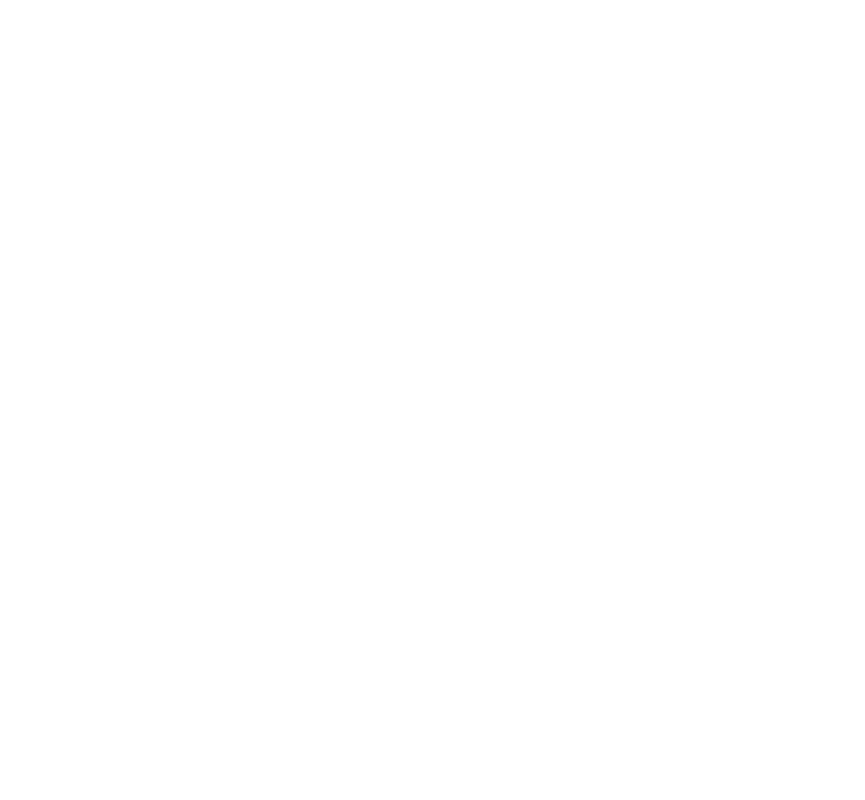
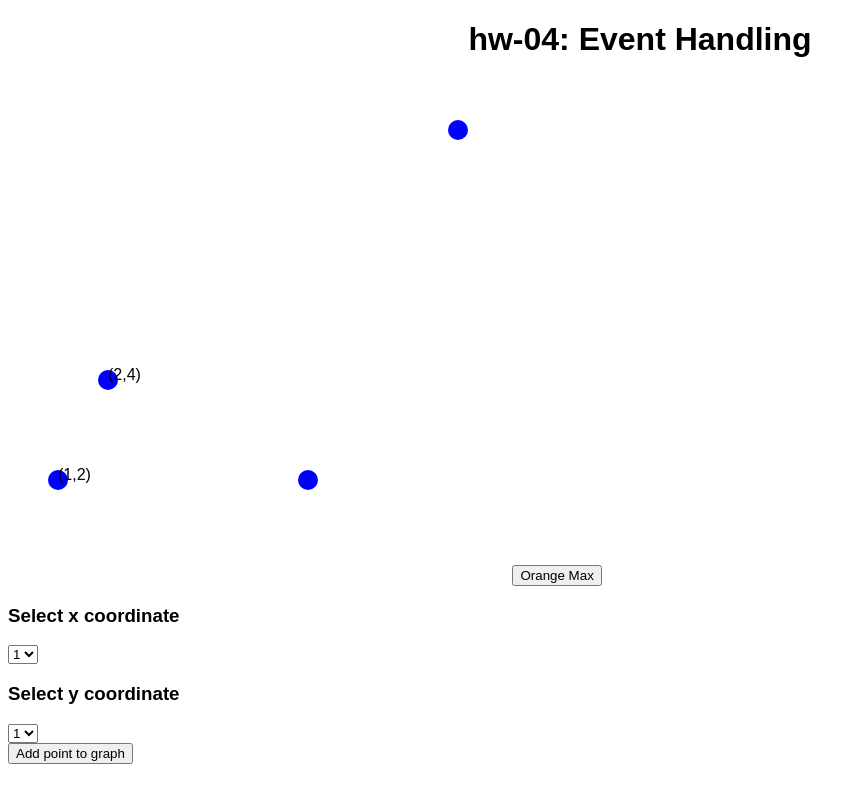
Before and after one commit to DS4200-S23-Class/hw-04-mahek-vedant, a plain HTML site: page index.html in a window 1280 px wide. Shown: the whole page, without its empty margins (0-865 px from the left). Drawn offline with Linux system fonts and the light colour scheme.

Commit message:
update 1

```diff
--- a/index.html
+++ b/index.html
@@ -3,12 +3,62 @@
 
 <head>
     <meta charset=utf-8/>
+    <link rel="stylesheet" href="style.css">
+    <script src="main.js"></script>
+    <title>hw-04</title>
+
 </head>
 
 
 <body>
 
 
+
+<h1 class="centered"> hw-04: Event Handling </h1>
+
+
+<div class="left">
+    <div>
+
+        <svg id="frame">
+            <circle cx="50" cy="400" r="10"/>
+            <text x="50" y="400">(1,2)</text>
+            <circle cx="100" cy="300" r="10"/>
+            <text x="100" y="300">(2,4)</text>
+            <circle cx="300" cy="400" r="10"/>
+            <circle cx="450" cy="50" r="10"/>
+        </svg>
+
+        <button type="button" id="subButton2">Orange Max</button>
+
+    </div>
+</div>
+
+  <div class="right">
+    <div class="dropdown">
+        <h3> Select x coordinate</h3>
+        <select id="x">
+        <option value = "1"> 1 </option>
+        <option value = "2"> 2 </option>
+        <option value = "3"> 3 </option>
+    </select>
+    </div>
+
+    <div class="dropdown">
+        <h3> Select y coordinate</h3>
+        <select id="y">
+        <option value = "1"> 1 </option>
+        <option value = "2"> 2 </option>
+        <option value = "3"> 3 </option>
+    </select>
+    </div>
+
+    <button type="button" id="point-button">Add point to graph</button>
+
+
+</div>
+
+
 </body>
 
 </html>
--- /dev/null
+++ b/main.js
@@ -0,0 +1,21 @@
+
+
+document.getElementById("point-button").button.addEventListener("click", function() {
+    let xval = document.getElementById("x").value;
+    let yval = document.getElementById("y").value;
+
+    let svg =  document.getElementById("frame")
+    point = document.createElement()
+
+});
+
+
+
+
+function clickPoint() {
+
+    let maxPt = document.getElementById("max");
+
+    maxPt.classList.toggle("border");
+
+}
--- /dev/null
+++ b/style.css
@@ -0,0 +1,43 @@
+* {
+    font-family: Arial;
+
+}
+
+.centered {
+	text-align: center;
+}
+
+.column {
+    float: left;
+}
+
+.left {
+    width: 60%;
+}
+
+.right {
+    width: 40%;
+}
+
+
+#frame {
+    width: 500px;
+    height: 500px;
+}
+
+.gen {
+    margin: 10px;
+}
+
+circle {
+    fill: blue;
+
+}
+
+circle:hover {
+    fill: yellow;
+}
+
+.border {
+    border-style: solid;
+}
```
Also changed, not shown: 1 other file.
